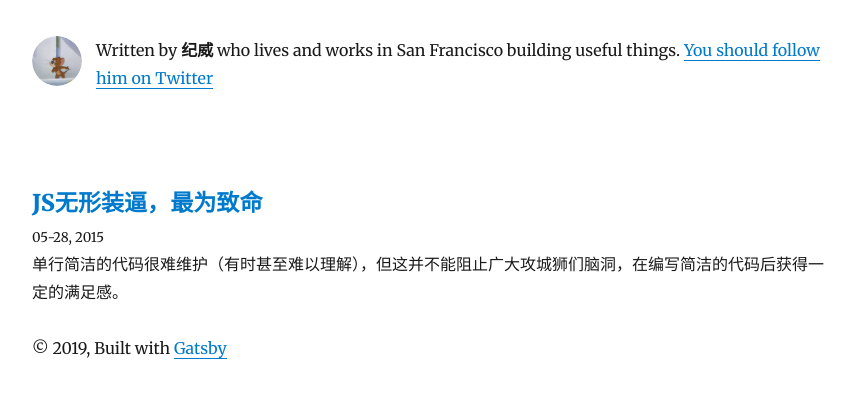
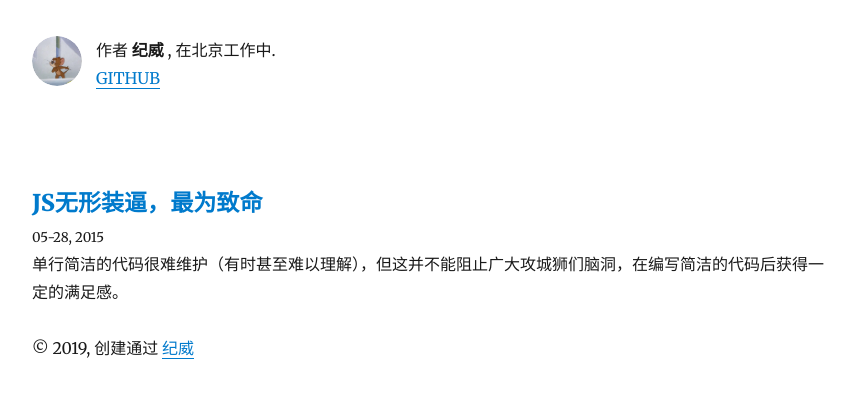
Before and after one commit to weicracker/jw_blog, a Gatsby site: page / in a window 1280 px wide. Shown: the part 118-516 px from the top of the page, without its empty margins (209-1064 px from the left). Built offline with nearby package versions, Linux system fonts and the light colour scheme; Gatsby itself is replaced by a stand-in of ours; some packages are replaced by stand-ins of ours.

Commit message:
更新基本中文

```diff
--- a/gatsby-config.js
+++ b/gatsby-config.js
@@ -5,7 +5,7 @@
     description: `A starter blog demonstrating what Gatsby can do.`,
     siteUrl: `http://blog.vips.im`,
     social: {
-      twitter: `kylemathews`,
+      github: `weicracker`,
     },
   },
   plugins: [
@@ -80,8 +80,8 @@
     {
       resolve: `gatsby-plugin-manifest`,
       options: {
-        name: `Gatsby Starter Blog`,
-        short_name: `GatsbyJS`,
+        name: `纪威的博客`,
+        short_name: `纪威`,
         start_url: `/`,
         background_color: `#ffffff`,
         theme_color: `#663399`,
--- a/src/components/bio.js
+++ b/src/components/bio.js
@@ -25,7 +25,7 @@
         siteMetadata {
           author
           social {
-            twitter
+            github
           }
         }
       }
@@ -33,6 +33,8 @@
   `)
 
   const { author, social } = data.site.siteMetadata
+  console.log(social);
+
   return (
     <div
       style={{
@@ -54,11 +56,11 @@
         }}
       />
       <p>
-        Written by <strong>{author}</strong> who lives and works in San
-        Francisco building useful things.
+        作者 <strong>{author}</strong> , 在北京工作中.
         {` `}
-        <a href={`https://twitter.com/${social.twitter}`}>
-          You should follow him on Twitter
+        <br/>
+        <a href={`https://github.com/${social.github}`}>
+          GITHUB
         </a>
       </p>
     </div>
--- a/src/components/layout.js
+++ b/src/components/layout.js
@@ -63,9 +63,9 @@
         <header>{header}</header>
         <main>{children}</main>
         <footer>
-          © {new Date().getFullYear()}, Built with
-          {` `}
-          <a href="https://www.gatsbyjs.org">Gatsby</a>
+          © {new Date().getFullYear()}, 创建通过
+          {`  `}
+          <a href="https://vips.im">纪威</a>
         </footer>
       </div>
     )
```
Also changed, not shown: static/favicon.ico, static/profile-pic.jpg.jpg (added).
